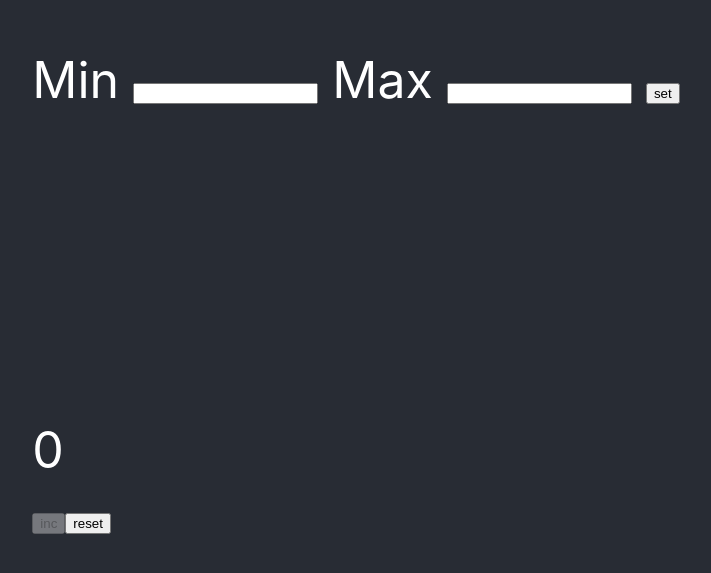
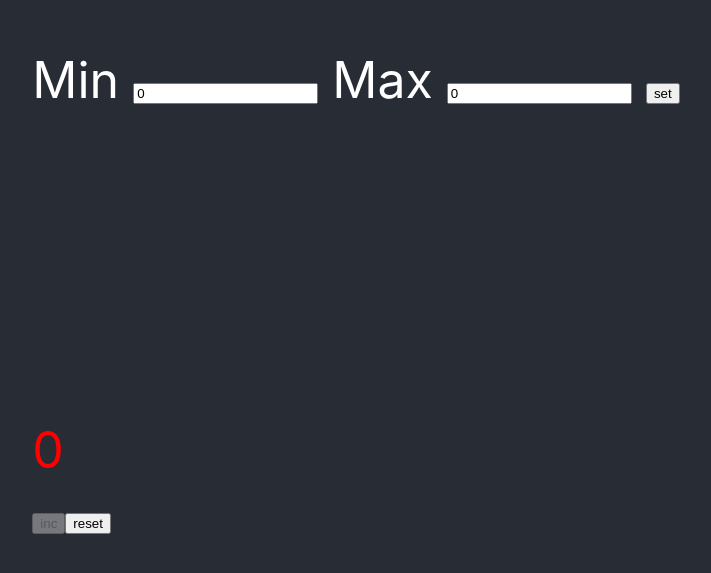
Before and after one commit to croked91/counter, a React (Create React App) app: page / in a window 1280 px wide. Shown: the part 105-678 px from the top of the page, without its empty margins (284-995 px from the left). Built offline with nearby package versions, Linux system fonts and the light colour scheme.

Commit message:
added red colorising when number on the counter display is become equal to max value

```diff
--- a/src/App.tsx
+++ b/src/App.tsx
@@ -50,7 +50,7 @@ function App() {
 
   return (
     <div className={s.AppHeader}>
-      <Setter setMinValue={setMinValue} setMaxValue={setMaxValue} setSettings={setSettings} />
+      <Setter minValue={min} maxValue={max} setMinValue={setMinValue} setMaxValue={setMaxValue} setSettings={setSettings} />
       <FullCounter state={state} reset={reset} inc={inc} max={max}/>
     </div>
   );
--- /dev/null
+++ b/src/Components/Display.module.css
@@ -0,0 +1,7 @@
+.stopped {
+    color: red;
+}
+
+.run {
+    color: white;
+}
--- a/src/Components/Display.tsx
+++ b/src/Components/Display.tsx
@@ -1,9 +1,11 @@
 import React from "react";
+import style from "./Display.module.css"
 
 type DisplayType = {
     state: number
+    max: number
 }
 
 export const Display = (props:DisplayType) => {
-    return <div>{props.state}</div>
+    return <div className={props.state === props.max ? style.stopped : style.run}>{props.state}</div>
 }
--- a/src/Components/FullCounter.tsx
+++ b/src/Components/FullCounter.tsx
@@ -15,7 +15,7 @@ type FullCounterType = {
 export const FullCounter = (props: FullCounterType) => {
     return (
         <div className={s.Main}>
-            <Display state={props.state}/>
+            <Display max={props.max} state={props.state}/>
             <Increment state={props.state} inc={props.inc} max={props.max}/>
             <Reset callback={props.reset}/>
         </div>
--- a/src/Components/Setter.tsx
+++ b/src/Components/Setter.tsx
@@ -5,13 +5,15 @@ type SetterType = {
     setMinValue: (e: number)=>void
     setMaxValue: (e: number)=>void
     setSettings: ()=>void
+    minValue: number
+    maxValue: number
 }
 
 export const Setter = (props: SetterType) => {
     return (
         <div>
-           <label> Min <input type="number" onChange={(e)=>props.setMinValue(JSON.parse(e.currentTarget.value))}/> </label>
-           <label> Max <input type="number" onChange={(e)=>props.setMaxValue(JSON.parse(e.currentTarget.value))}/> </label>
+           <label> Min <input value={props.minValue} type="number" onChange={(e)=>props.setMinValue(JSON.parse(e.currentTarget.value))}/> </label>
+           <label> Max <input value={props.maxValue} type="number" onChange={(e)=>props.setMaxValue(JSON.parse(e.currentTarget.value))}/> </label>
             <Button name="set" disable={false} callback={props.setSettings}/>
         </div>
     )
```
